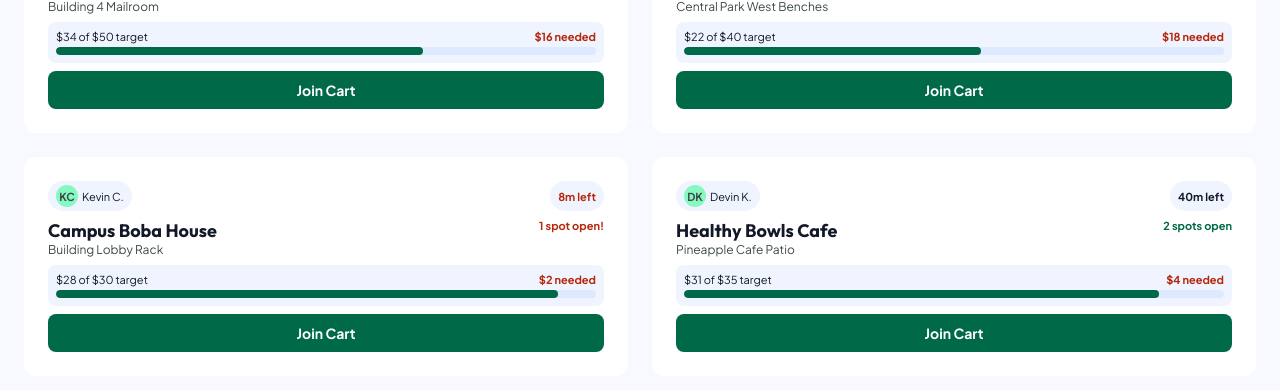
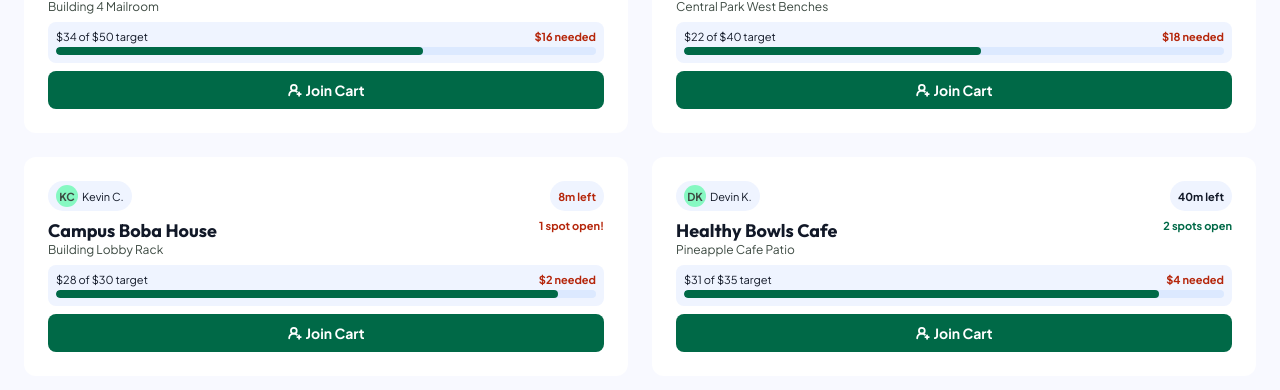
Before and after one commit to CS320-team-5/team-5, a React (Vite) app in the folder frontend/: page /dashboard in a window 1280 px wide. Shown: the part 364-754 px from the top of the page. Built offline with nearby package versions, Linux system fonts and the light colour scheme; no server answers.

Commit message:
Added Join icon to Join buttons in cartlist compon

```diff
--- a/frontend/src/components/dashboard/CartList.tsx
+++ b/frontend/src/components/dashboard/CartList.tsx
@@ -1,4 +1,5 @@
 import { type CartDetails } from '../../types/cart';
+import { UserRoundPlus } from "lucide-react";
 
 /** Render the current cart data as cards. */
 export function CartList({ cartList }: { cartList: CartDetails[] }) {
@@ -48,7 +49,7 @@ export function CartList({ cartList }: { cartList: CartDetails[] }) {
             <div className="progress-fill" style={{ width: `${percentage}%` }}></div>
           </div>
         </div>
-        <button className="join-button" type="button">Join Cart</button>
+        <button className="join-button" type="button"><UserRoundPlus size={14} strokeWidth={3}/>Join Cart</button>
       </div>
     );
   });
--- a/frontend/src/styles/dashboard.css
+++ b/frontend/src/styles/dashboard.css
@@ -177,6 +177,11 @@
   text-align: center;
   border: none;
   cursor: pointer;
+  display: flex;
+  justify-content: center;
+  align-items: center;
+  gap: 4px;
+
 }
 .dashboard-page .join-button:hover {
   background-color: #1f4732;
```
